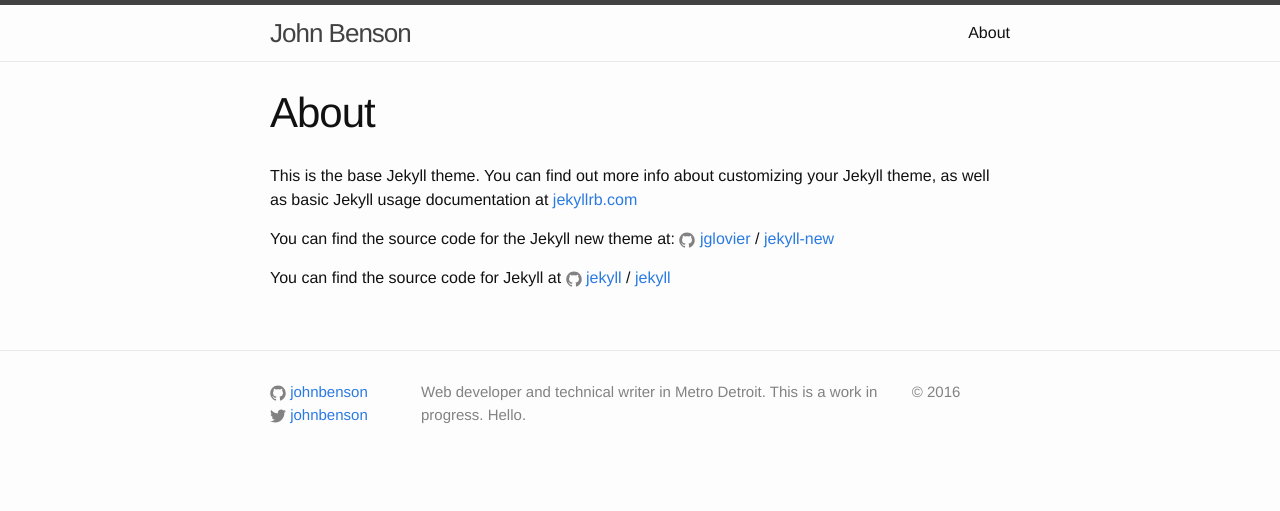
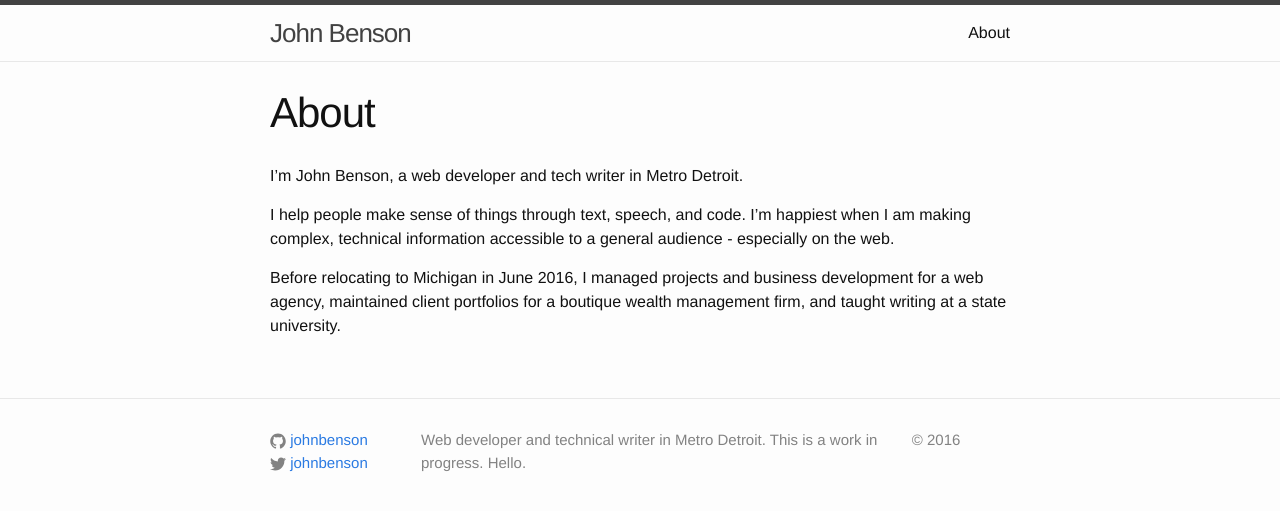
Before and after one commit to johnbenson/johnbenson.github.io, a Jekyll site: the page built from about.md, in a window 1280 px wide. Shown: the top 511 px of the page. Built offline with Jekyll 4.4.1, drawn with Linux system fonts in a browser that asks for light colours.

Commit message:
personalization

```diff
--- a/about.md
+++ b/about.md
@@ -4,12 +4,8 @@ title: About
 permalink: /about/
 ---
 
-This is the base Jekyll theme. You can find out more info about customizing your Jekyll theme, as well as basic Jekyll usage documentation at [jekyllrb.com](http://jekyllrb.com/)
+I'm John Benson, a web developer and tech writer in Metro Detroit.
 
-You can find the source code for the Jekyll new theme at:
-{% include icon-github.html username="jglovier" %} /
-[jekyll-new](https://github.com/jglovier/jekyll-new)
+I help people make sense of things through text, speech, and code. I'm happiest when I am making complex, technical information accessible to a general audience - especially on the web.
 
-You can find the source code for Jekyll at
-{% include icon-github.html username="jekyll" %} /
-[jekyll](https://github.com/jekyll/jekyll)
+Before relocating to Michigan in June 2016, I managed projects and business development for a web agency, maintained client portfolios for a boutique wealth management firm, and taught writing at a state university.
--- a/index.html
+++ b/index.html
@@ -4,7 +4,7 @@ layout: default
 
 <div class="home">
 
-  <h1 class="page-heading">Posts</h1>
+  <h1 class="page-heading">Blog Posts</h1>
 
   <ul class="post-list">
     {% for post in site.posts %}
```
